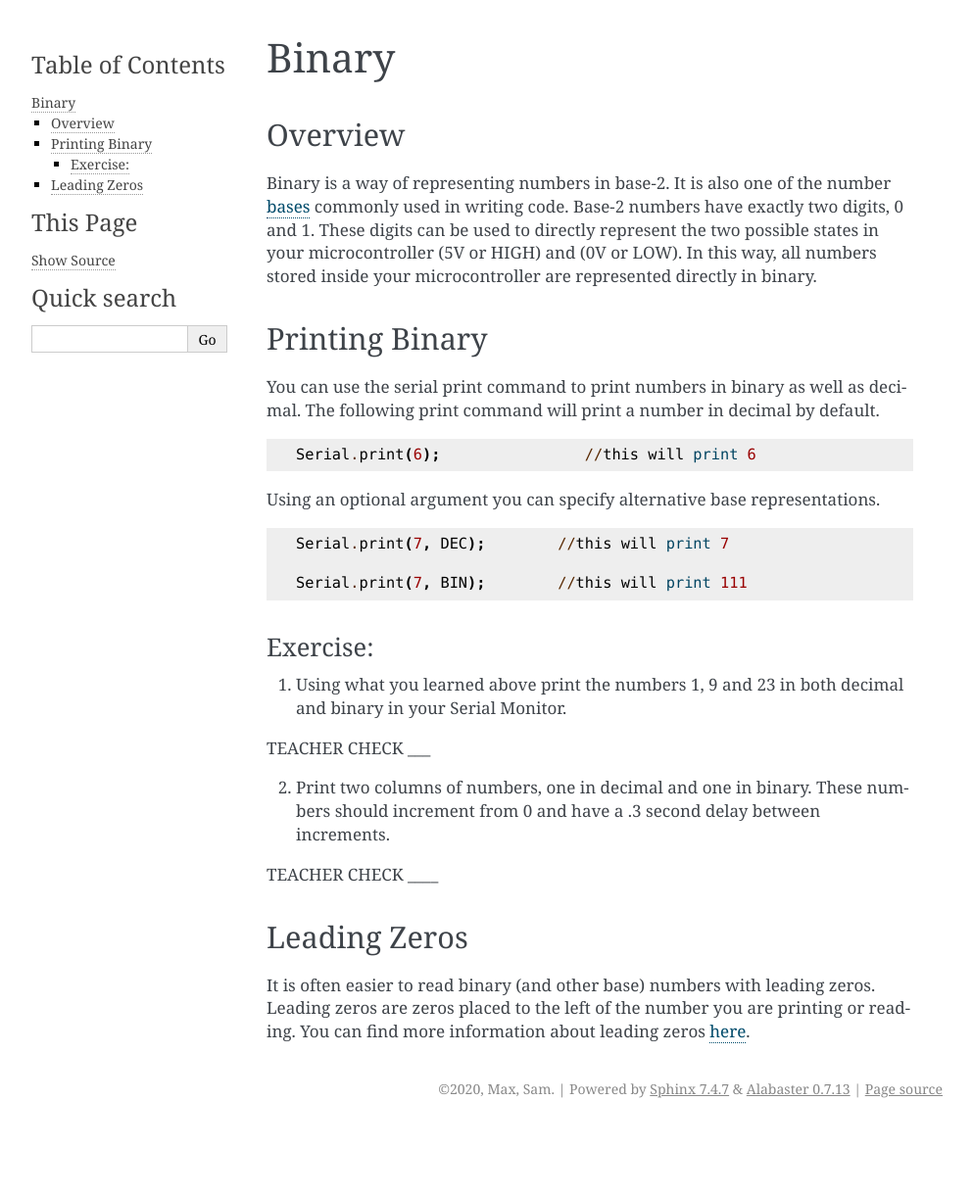
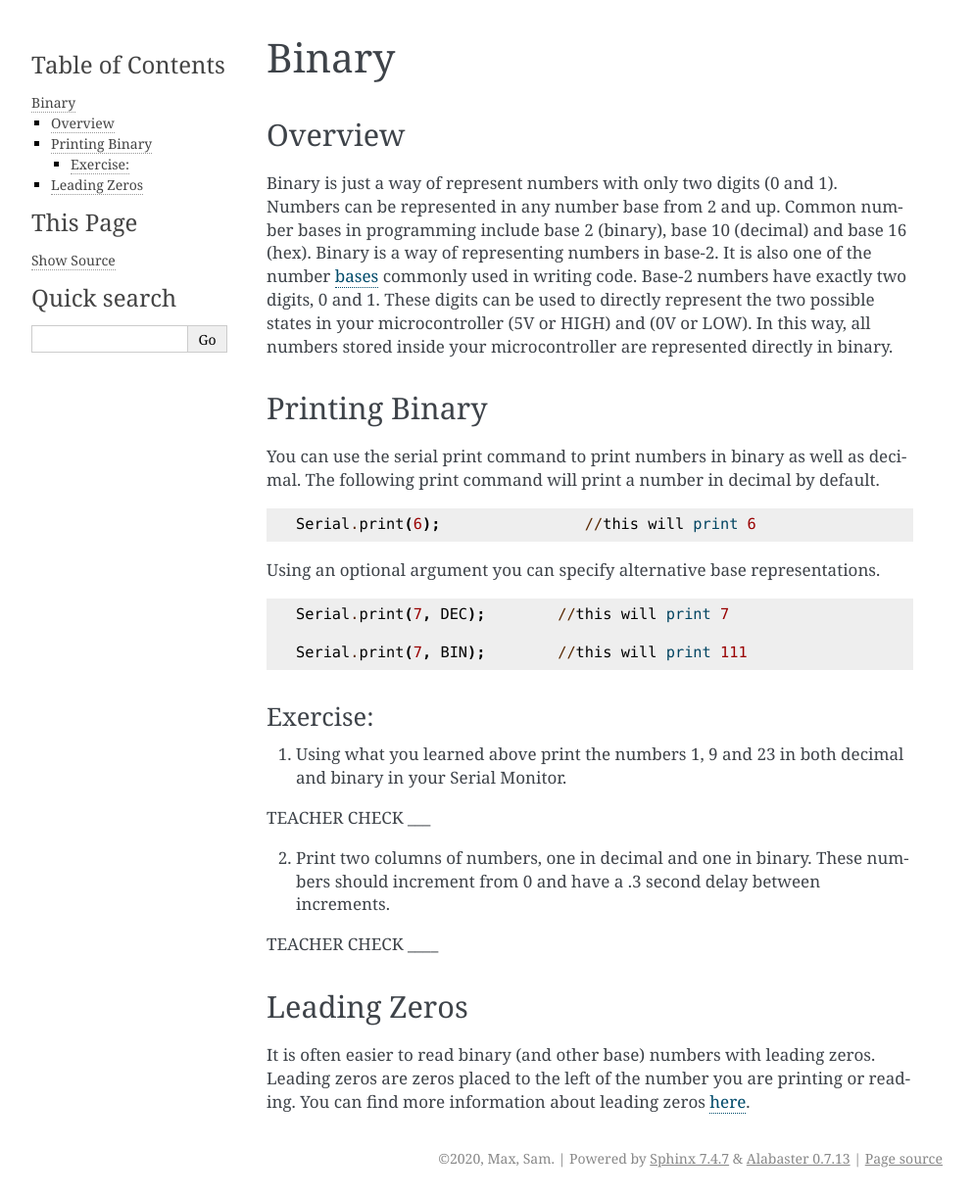
Before and after one commit to maxtkc/mvths-wiki, a Sphinx documentation site: the page built from docs/040-binary.rst, in a window 1280 px wide. Shown: the whole page at 98% size, without its empty margins (148-1141 px from the left). Built offline with Sphinx 7.4.7, drawn with Linux system fonts in a browser that asks for light colours; pages that are not in the unit, such as notebooks, are missing from menus; before the commit the page ends 1151 px from its top, so only the background shows below that.

Commit message:
Update 040-binary.rst

```diff
--- a/docs/040-binary.rst
+++ b/docs/040-binary.rst
@@ -4,6 +4,7 @@ Binary
 Overview
 --------
 
+Binary is just a way of represent numbers with only two digits (0 and 1). Numbers can be represented in any number base from 2 and up. Common number bases in programming include base 2 (binary), base 10 (decimal) and base 16 (hex).
 Binary is a way of representing numbers in base-2. It is also one of the number `bases <https://www.google.com/url?q=https://docs.google.com/document/d/1BmZbXzxnD2j17QToSZ9jeZmnP7burwfksfQq2v4zu-Y/edit%23heading%3Dh.r9xkk2b3evb&sa=D&ust=1587613174010000>`__ commonly used in writing code. Base-2 numbers have exactly two digits, 0 and 1. These digits can be used to directly represent the two possible states in your microcontroller (5V or HIGH) and (0V or LOW). In this way, all numbers stored inside your microcontroller are represented directly in binary.
 
 Printing Binary
```
